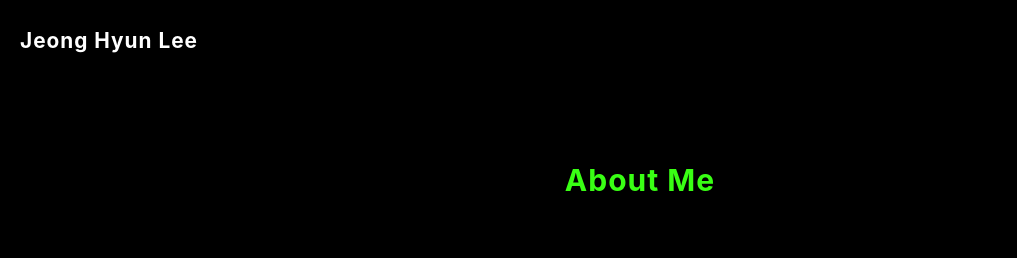
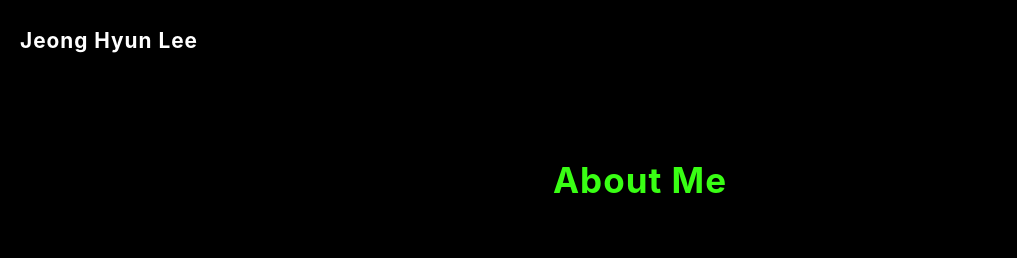
Before and after one commit to JunLee8108/jun-portfolio-universe, a React (Create React App) app: page /about in a window 1280 px wide. Shown: the top 258 px of the page, without its empty margins (0-1017 px from the left). Built offline with nearby package versions, Linux system fonts and the light colour scheme.

Commit message:
font size changed

```diff
--- a/src/pages/about/About.css
+++ b/src/pages/about/About.css
@@ -24,7 +24,7 @@
   letter-spacing: 1px;
   padding: 10px;
   text-align: center;
-  font-size: 30px;
+  font-size: 35px;
   line-height: 35px;
   font-weight: bold;
 }
@@ -169,6 +169,10 @@
     height: 150px;
   }
 
+  .about-typing-animation {
+    font-size: 30px;
+  }
+
   .about-me-description {
     font-size: 18px;
   }
```
